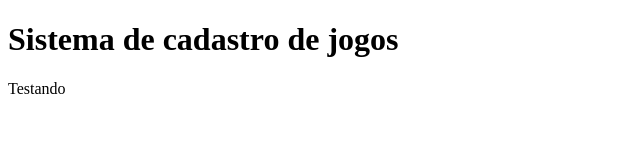
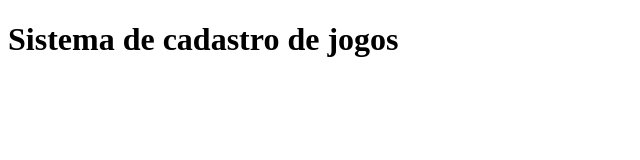
Before and after one commit to xleofarias/alura-curso-github, a plain HTML site: page index.html in a window 1280 px wide. Shown: the full height of the page, 0-640 px from the left. Drawn offline with Linux system fonts and the light colour scheme.

Commit message:
Concluído modificações

```diff
--- a/index.html
+++ b/index.html
@@ -9,6 +9,5 @@
 <body>
     <h1>Sistema de cadastro de jogos</h1>
     <script src="app.js"></script>
-    <p>Testando</p>
 </body>
 </html>
```
